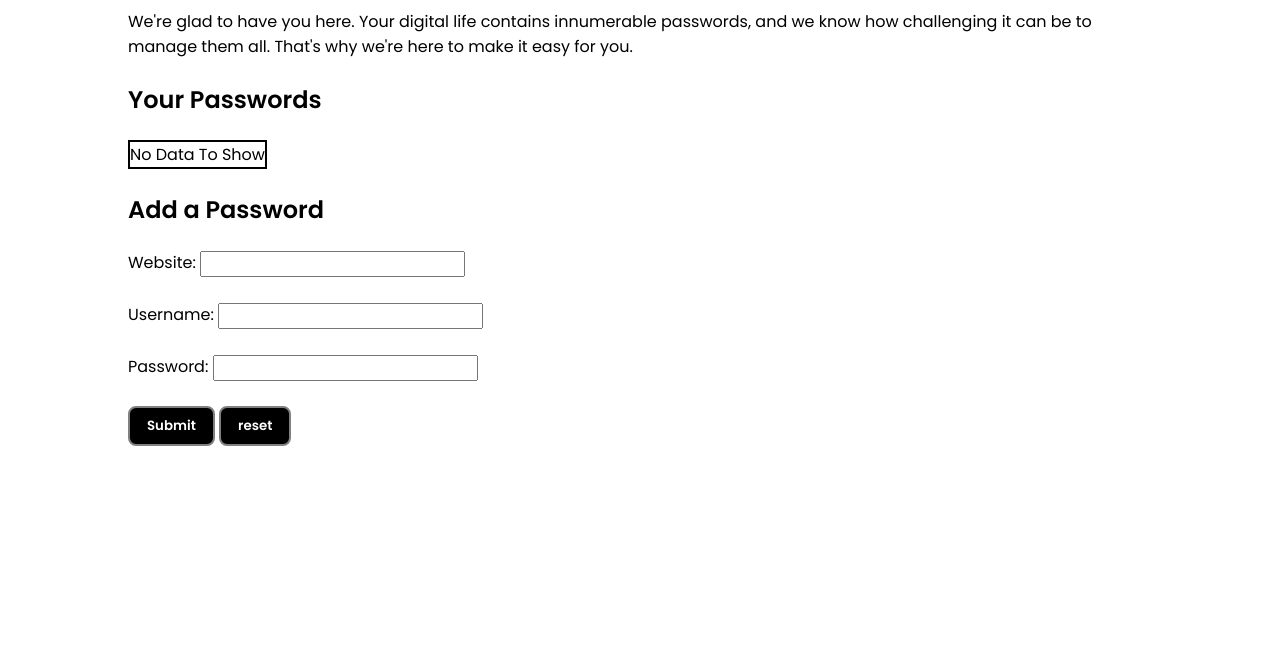
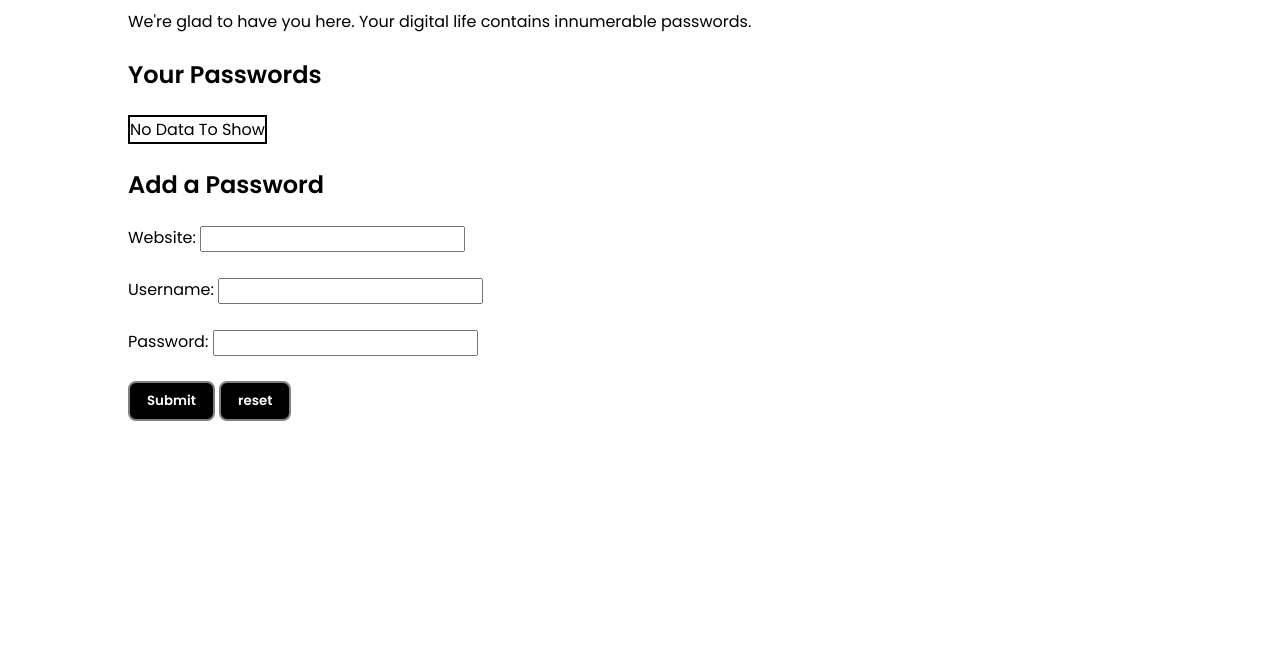
Before and after one commit to Abhi-vish23/Passwd-Manager, a plain HTML site: page index.html in a window 1280 px wide. Shown: the part 155-800 px from the top of the page. Drawn offline with Linux system fonts and the light colour scheme.

Commit message:
changes have been commited

```diff
--- a/index.html
+++ b/index.html
@@ -19,8 +19,7 @@
     </nav>
     <div class="container">
         <h1>Password Manager</h1>
-        <p>We're glad to have you here. Your digital life contains innumerable passwords, and we know how
-            challenging it can be to manage them all. That's why we're here to make it easy for you.</p>
+        <p>We're glad to have you here. Your digital life contains innumerable passwords.</p>
         <h2>Your Passwords </h2>
         <table>
             <tr>
@@ -35,24 +34,17 @@
 
         <h2>Add a Password</h2>
         <form action="/submit" method="post">
-
-            <!-- Text input for website -->
             <label for="website">Website:</label>
             <input type="text" id="website" name="website" required>
             <br><br>
 
-            <!-- Text input for username -->
             <label for="username">Username:</label>
             <input type="text" id="username" name="username" required>
             <br><br>
-
-            <!-- Password input -->
             <label for="password">Password:</label>
             <input type="password" id="password" name="password" required>
             <br>
-            <!-- Submit button -->
             <button class="btn" type="submit">Submit</button>
-            <!--Reset Button-->
             <button class="btn" type="reset">reset</button>
         </form>
     </div>
--- a/script.js
+++ b/script.js
@@ -11,7 +11,7 @@ function copyText(txt) {
         () => {
           /* clipboard successfully set */
           document.getElementById("alert").style.display = "inline"
-          setTimeout(( ) => {
+          setTimeout(() => {
             document.getElementById("alert").style.display = "none"
           }, 2000);
 
```
Also changed, not shown: copy.svg.
